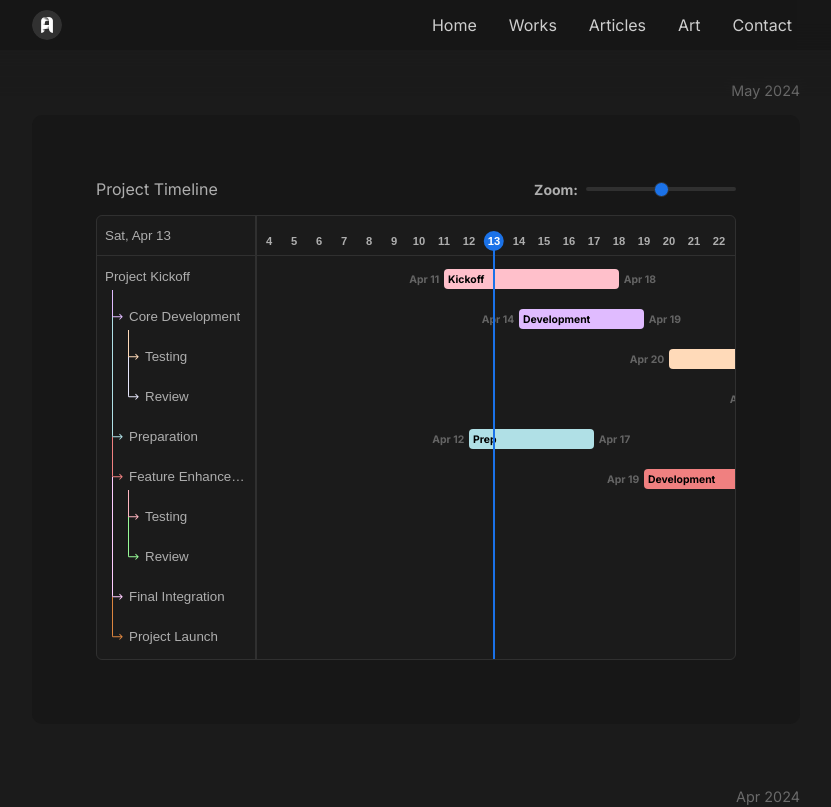
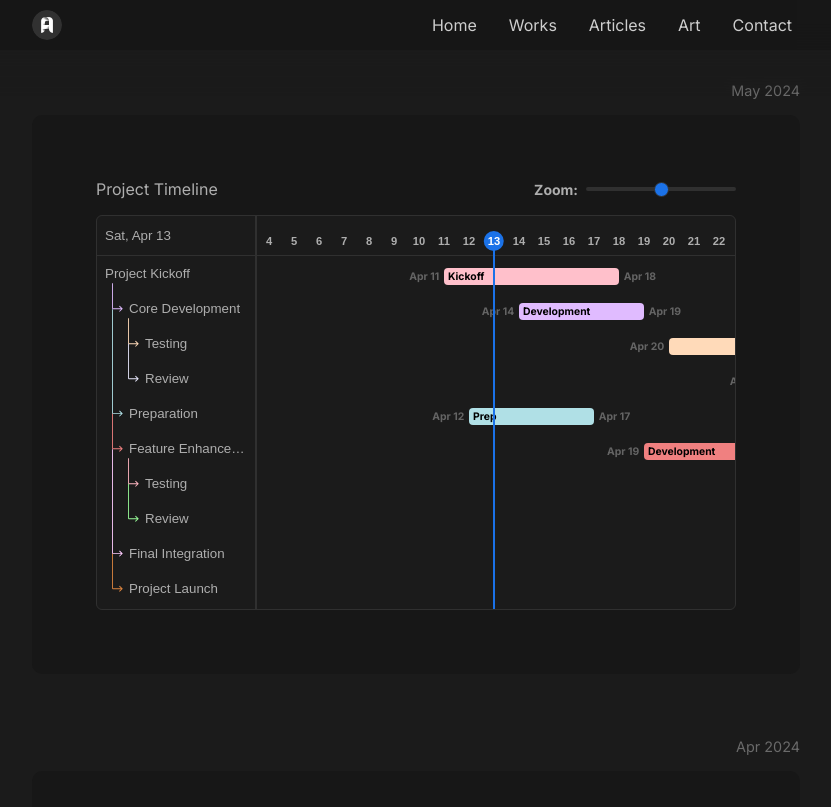
Before and after one commit to christiananagnostou/www, a Next.js app: page /lab in a window 1280 px wide. Shown: the top 807 px of the page, without its empty margins (224-1055 px from the left). Built offline with nearby package versions, Linux system fonts and the light colour scheme.

Commit message:
fix: refactor child arrow height

```diff
--- a/components/Lab/gantt/ChildArrow.tsx
+++ b/components/Lab/gantt/ChildArrow.tsx
@@ -1,18 +1,33 @@
-import React from 'react';
-
-const ChildArrow = ({ height = 24, width = 24, color = 'currentColor' }) => {
+const ChildArrow = ({ height = 24, width = 24, rounded = false, color = 'currentColor' }) => {
   return (
     <svg
       width={width}
       height={height}
-      viewBox='0 0 36 36'
-      version='1.1'
-      xmlns='http://www.w3.org/2000/svg'
+      viewBox="0 0 36 36"
+      version="1.1"
+      xmlns="http://www.w3.org/2000/svg"
       fill={color}
     >
-      <path d='M24.82,15.8a1,1,0,0,0-1.41,0,1,1,0,0,0,0,1.41L27.2,21H9V3.78a1,1,0,1,0-2,0V21a2,2,0,0,0,2,2H27.15l-3.74,3.75a1,1,0,0,0,0,1.41,1,1,0,0,0,.7.29,1,1,0,0,0,.71-.29L31,22Z'></path>
+      <path
+        d={`M 24.82,15.8
+          a 1,1 0 0 0 -1.5,0
+          a 1,1 0 0 0 0,1.5
+          L 27,21
+          H 9
+          v -${height}
+          a ${rounded ? '1,1' : '0,0'} 0 1 0 -2,0
+          V 21
+          a 2,2 0 0 0 2,2
+          H 27
+          l -3.75,3.75
+          a 1,1 0 0 0 0,1.5
+          a 1,1 0 0 0 .7.3
+          a 1,1 0 0 0 .7-.3
+          L 31,22
+          Z`}
+      ></path>
     </svg>
-  );
-};
+  )
+}
 
-export default ChildArrow;
+export default ChildArrow
--- a/components/Lab/gantt/ItemTitle/index.tsx
+++ b/components/Lab/gantt/ItemTitle/index.tsx
@@ -2,7 +2,7 @@ import dayjs from 'dayjs'
 import React from 'react'
 import { ItemProps, RowHeight } from '..'
 import ChildArrow from '../ChildArrow'
-import { ArrowWrap, ConnectorLine, TitleButton, TitleSpan } from './styles'
+import { TitleButton, TitleSpan } from './styles'
 
 interface ItemTitleProps {
   item: ItemProps
@@ -45,15 +45,13 @@ const ItemTitle = ({ item, idx, level, itemsChildrenMap, handleRowMouseOver, scr
         height={RowHeight}
       >
         {item.parentId && (
-          <span style={{ position: 'relative', zIndex: 0 }}>
-            <ConnectorLine
-              height={idx > 0 ? (prevChildCount ? prevChildCount + 1 : 1) * 40 - 2 : 27}
-              top={idx > 0 ? -(prevChildCount ? prevChildCount + 1 : 1) * 40 + 10 : -17}
-              background={item.barColor || 'white'}
+          <span>
+            <ChildArrow
+              height={RowHeight * (prevChildCount + 1) * (idx == 0 ? 1.6 : 2.225)}
+              rounded={idx == 0}
+              width={16}
+              color={item.barColor || 'transparent'}
             />
-            <ArrowWrap color={item.barColor || 'transparent'}>
-              <ChildArrow height={16} width={16} />
-            </ArrowWrap>
           </span>
         )}
         <TitleSpan>{item.title}</TitleSpan>
--- a/components/Lab/gantt/ItemTitle/styles.ts
+++ b/components/Lab/gantt/ItemTitle/styles.ts
@@ -25,16 +25,3 @@ export const TitleSpan = styled.span`
   white-space: nowrap;
   text-overflow: ellipsis;
 `
-
-export const ConnectorLine = styled.div<{ height: number; top: number; background: string }>`
-  position: absolute;
-  left: 3px;
-  width: 1px;
-  height: ${({ height }) => `${height}px`};
-  top: ${({ top }) => `${top}px`};
-  background-color: ${({ background }) => background};
-`
-
-export const ArrowWrap = styled.div<{ color: string }>`
-  color: ${({ color }) => color};
-`
--- a/components/Lab/gantt/index.tsx
+++ b/components/Lab/gantt/index.tsx
@@ -46,7 +46,7 @@ type GanttProps = {
   legend?: { label: string; color: string }[]
 }
 
-export const RowHeight = 40
+export const RowHeight = 35
 
 const Gantt = ({ items, defaultZoom = 10, chartTitle, legend }: GanttProps) => {
   const [dateWidth, setDateWidth] = useState(defaultZoom)
```
